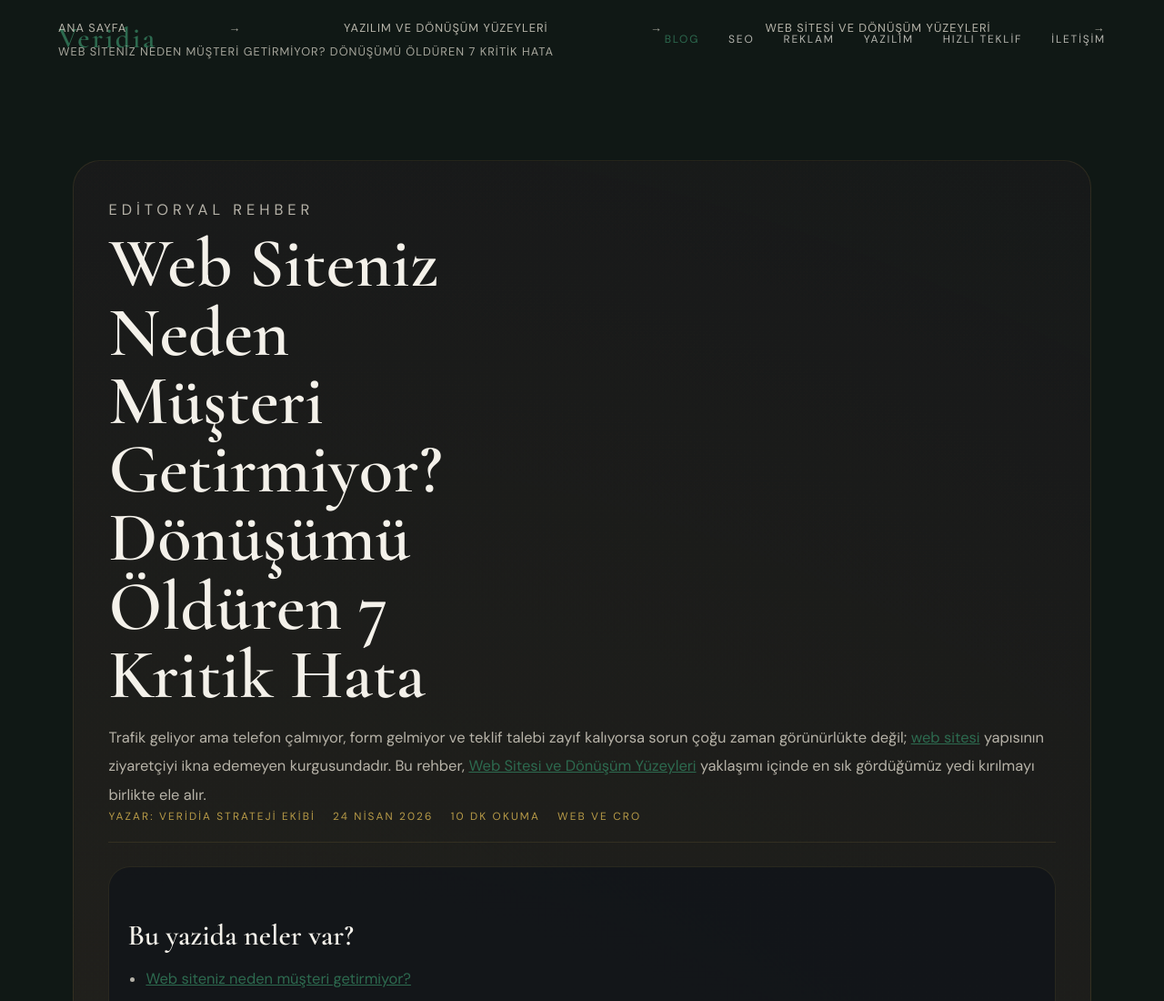
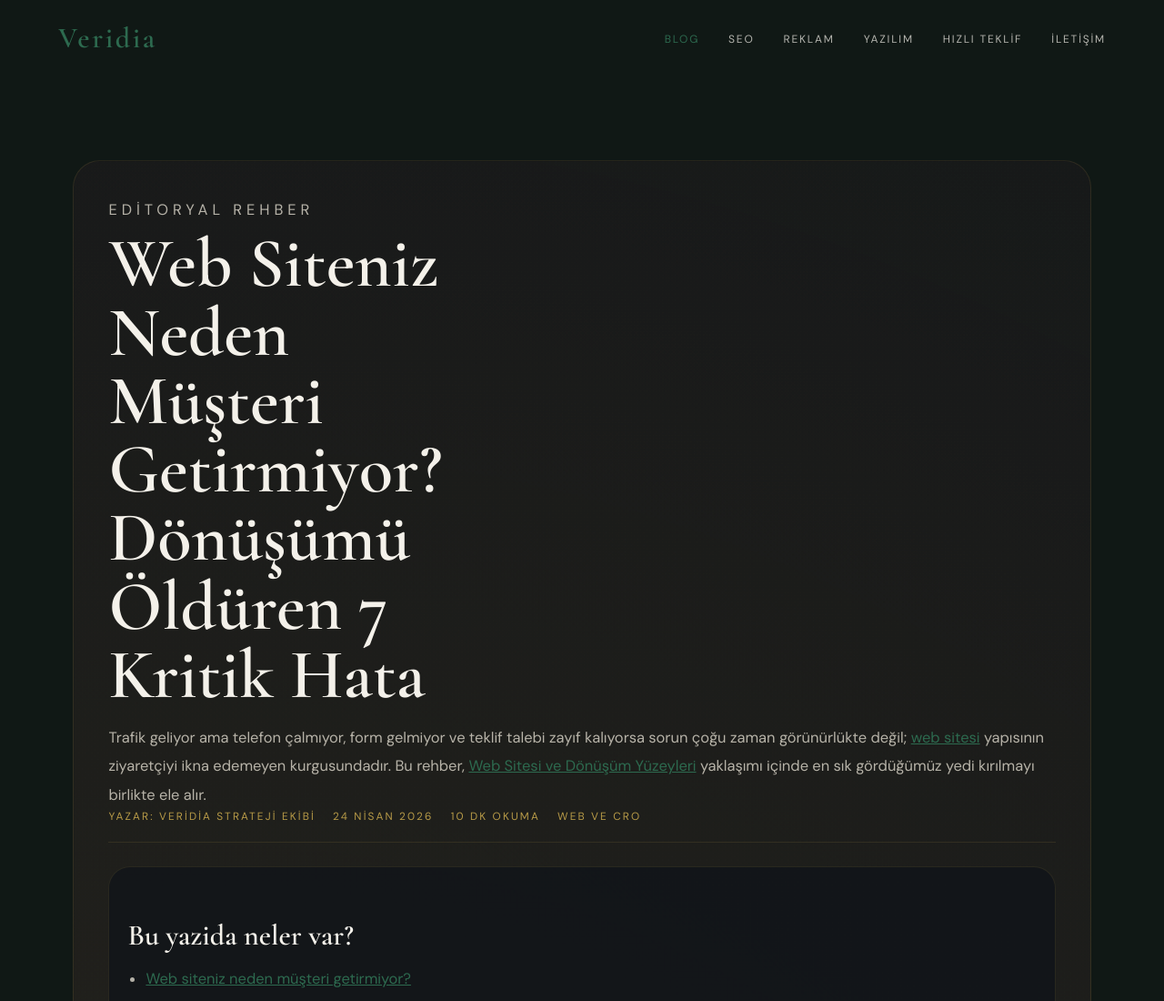
Before and after one commit to topcuyasar258-wq/veridia1, a plain HTML site: page blog/web-siteniz-neden-musteri-getirmiyor.html in a window 1280 px wide. Shown: the top 1100 px of the page at 91% size. Drawn offline with Linux system fonts and the light colour scheme.

Commit message:
fix: remove article breadcrumb from web conversion post

```diff
--- a/blog/web-siteniz-neden-musteri-getirmiyor.html
+++ b/blog/web-siteniz-neden-musteri-getirmiyor.html
@@ -277,15 +277,6 @@
 </nav>
 
 <main class="article-shell">
-  <nav class="breadcrumb" aria-label="Breadcrumb">
-  <a href="/">Ana Sayfa</a>
-  <span aria-hidden="true">→</span>
-  <a href="/yazilim/">Yazılım ve Dönüşüm Yüzeyleri</a>
-  <span aria-hidden="true">→</span>
-  <a href="/yazilim/web-sitesi-ve-donusum-yuzeyleri/">Web Sitesi ve Dönüşüm Yüzeyleri</a>
-  <span aria-hidden="true">→</span>
-  <span aria-current="page">Web Siteniz Neden Müşteri Getirmiyor? Dönüşümü Öldüren 7 Kritik Hata</span>
-</nav>
   <article class="article-content">
     <p class="section-label">Editoryal Rehber</p>
     <h1>Web Siteniz Neden Müşteri Getirmiyor? Dönüşümü Öldüren 7 Kritik Hata</h1>
```
